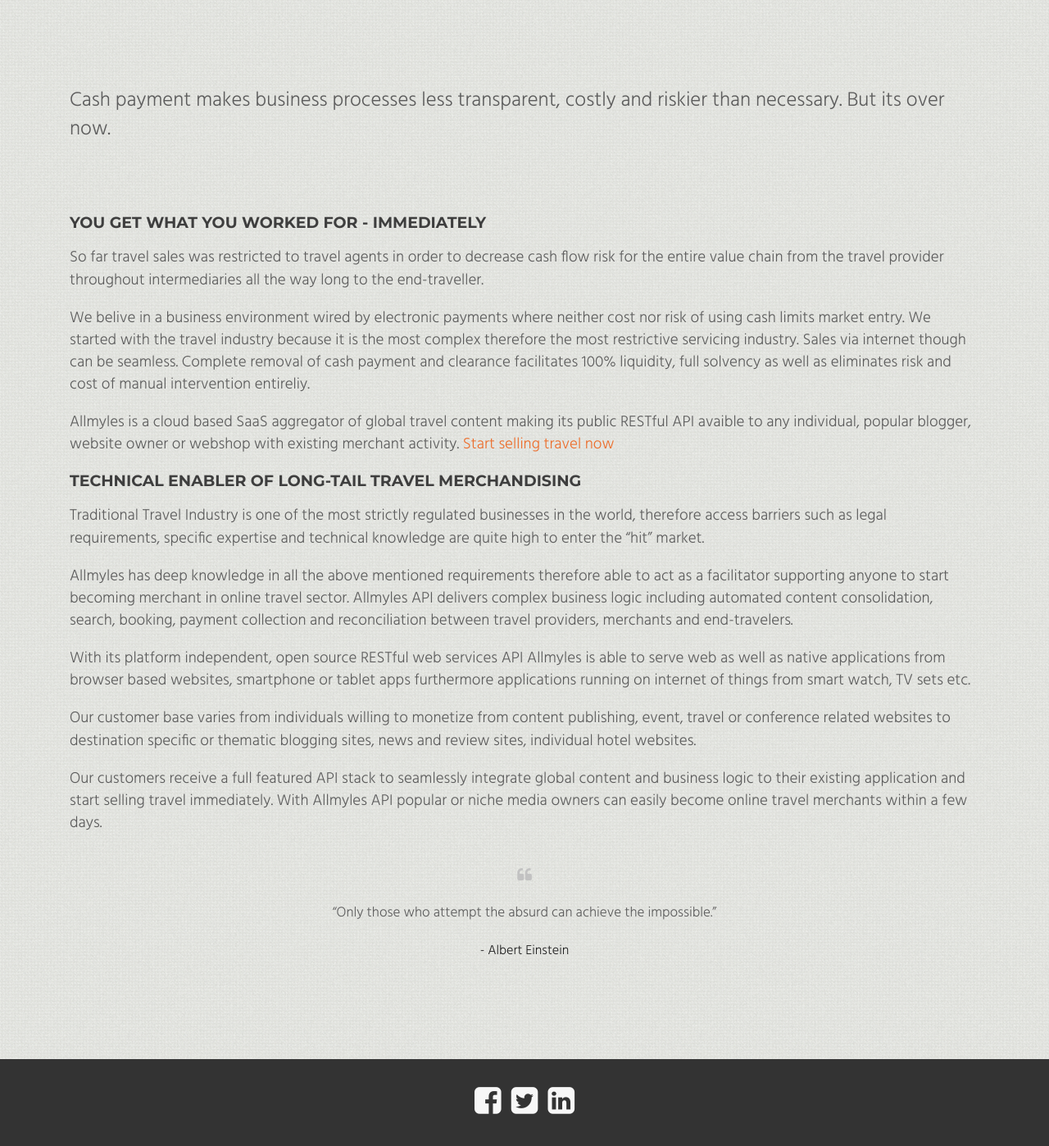
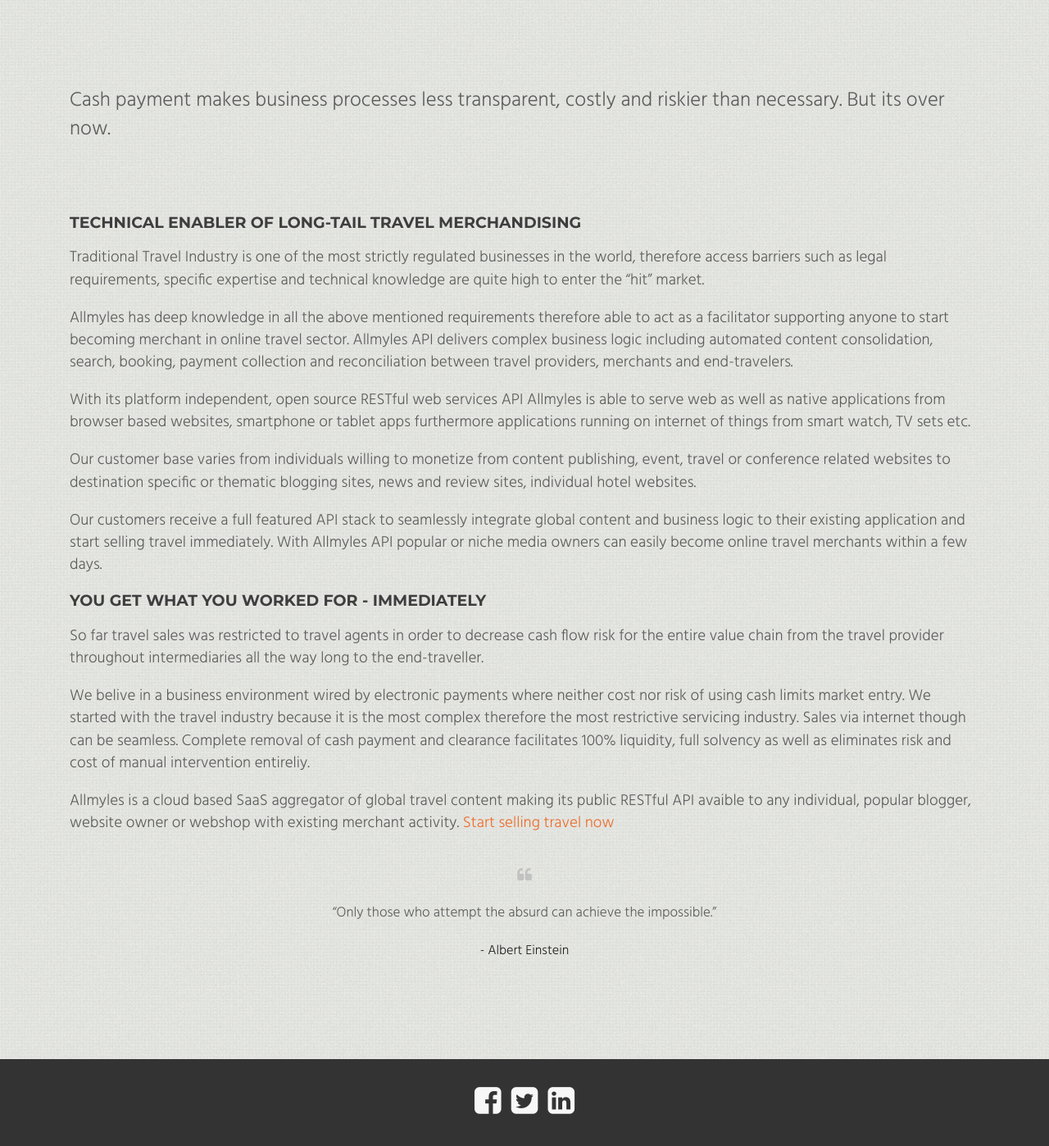
Before and after one commit to balazsszilardtoth/allmyles.github.io, a Jekyll site: the page built from why.html, in a window 1280 px wide and 1400 px high, scrolled down 604 px. Shown: the whole window at 82% size. Built offline with Jekyll 4.4.1, drawn with Linux system fonts in a browser that asks for light colours; nearby versions of some CDN libraries; part of the change alters nothing that is shown.

Commit message:
restructure paragraphs

```diff
--- a/why.html
+++ b/why.html
@@ -17,13 +17,6 @@ title: Why - Allmyles
 		<div class="col-md-12">
 			<p class="summary">Cash payment makes business processes less transparent, costly and riskier than necessary. But its over now.</p>
 
-			<h3>You get what you worked for - Immediately</h3>
-			<p>So far travel sales was restricted to travel agents in order to decrease cash flow risk for the entire value chain from the travel provider throughout intermediaries all the way long to the end-traveller.</p>
-
-			<p>We belive in a business environment wired by electronic payments where neither cost nor risk of using cash limits market entry. We started with the travel industry because it is the most complex therefore the most restrictive servicing industry. Sales via internet though can be seamless. Complete removal of cash payment and clearance facilitates 100% liquidity, full solvency as well as eliminates risk and cost of manual intervention entireliy.</p>
-
-			<p>Allmyles is a cloud based SaaS aggregator of global travel content making its public RESTful API avaible to any individual, popular blogger, website owner or webshop with existing merchant activity. <a href="http://dashboard.allmyles.com">Start selling travel now</a></p>
-
 			<h3>Technical Enabler of Long-Tail Travel Merchandising</h3>
 			<p>Traditional Travel Industry is one of the most strictly regulated businesses in the world, therefore access barriers such as legal requirements, specific expertise and technical knowledge are quite high to enter the “hit” market.</p>
 
@@ -35,6 +28,14 @@ title: Why - Allmyles
 
 			<p>Our customers receive a full featured API stack to seamlessly integrate global content and business logic to their existing application and start selling travel immediately. With Allmyles API popular or niche media owners can easily become online travel merchants within a few days.</p>
 
+
+			<h3>You get what you worked for - Immediately</h3>
+			<p>So far travel sales was restricted to travel agents in order to decrease cash flow risk for the entire value chain from the travel provider throughout intermediaries all the way long to the end-traveller.</p>
+
+			<p>We belive in a business environment wired by electronic payments where neither cost nor risk of using cash limits market entry. We started with the travel industry because it is the most complex therefore the most restrictive servicing industry. Sales via internet though can be seamless. Complete removal of cash payment and clearance facilitates 100% liquidity, full solvency as well as eliminates risk and cost of manual intervention entireliy.</p>
+
+			<p>Allmyles is a cloud based SaaS aggregator of global travel content making its public RESTful API avaible to any individual, popular blogger, website owner or webshop with existing merchant activity. <a href="http://dashboard.allmyles.com">Start selling travel now</a></p>
+
 			<div class="quote-block">
 				<p class="text-center"><i class="fa fa-quote-left"></i></p>
 				<p class="quote-text">“Only those who attempt the absurd can achieve the impossible.”</p>
```
